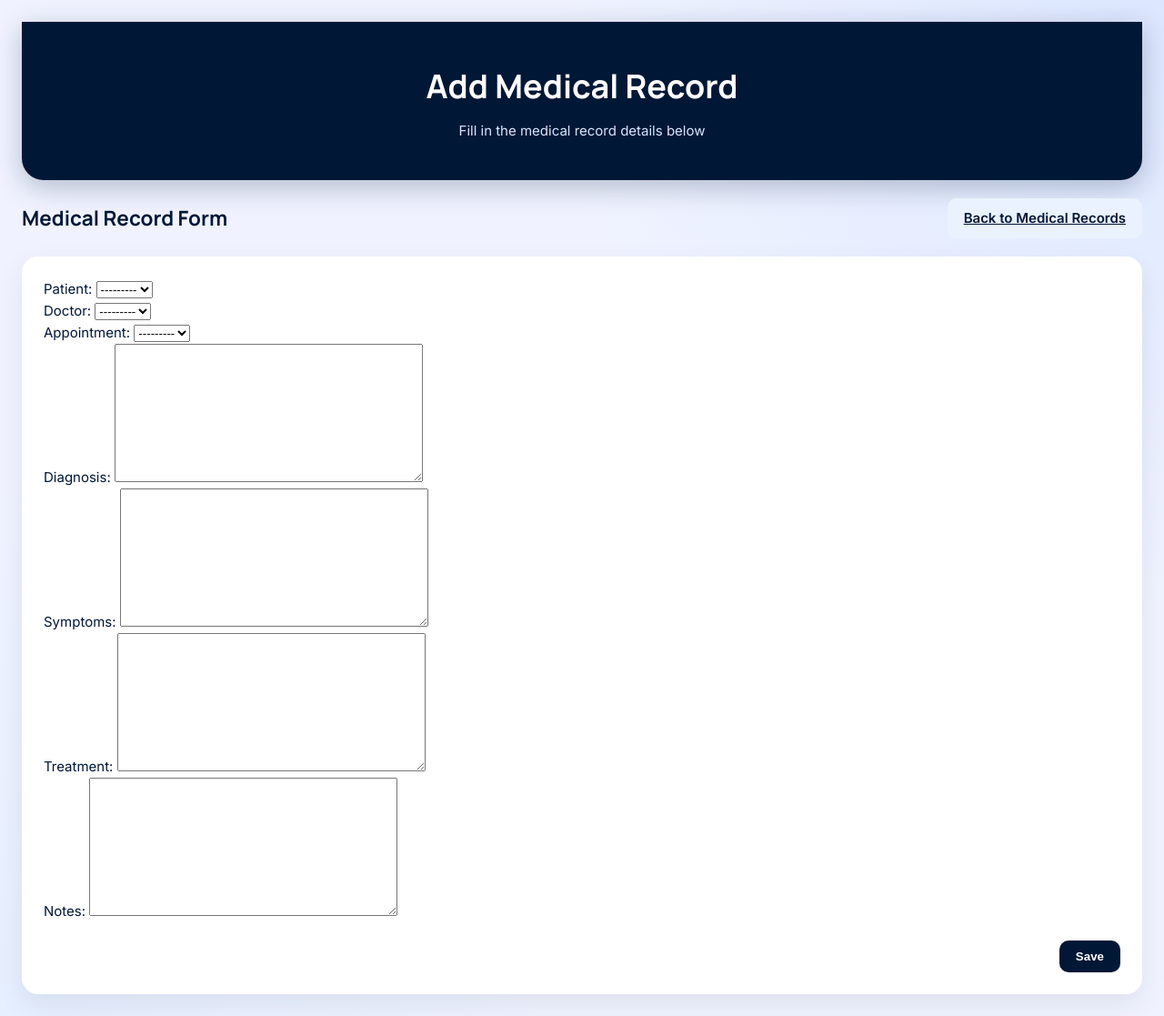
After one commit to Faez-dot/Clinic-Appointment-System, a Django app: page /medical-records/add/ in a window 1280 px wide. The commit adds this page. Shown: the whole page at 91% size. Run offline with Django 5.2, Linux system fonts and the light colour scheme; data that the repository does not hold is empty.

Commit message:
Added Medical Records

```diff
--- a/clinicAppointmentSystem/clinicSystem/forms.py
+++ b/clinicAppointmentSystem/clinicSystem/forms.py
@@ -1,5 +1,5 @@
 from django import forms
-from .models import Patient, Doctor, Appointment,Prescription,Billing
+from .models import Patient, Doctor, Appointment,Prescription,Billing,MedicalRecord
 
 class PatientForm(forms.ModelForm):
     class Meta:
@@ -27,3 +27,8 @@ class BillingForm(forms.ModelForm):
     class Meta:
         model=Billing
         fields=['patient', 'appointment', 'amount', 'payment_status', 'payment_date']
+
+class MedicalRecordForm(forms.ModelForm):
+    class Meta:
+        model=MedicalRecord
+        fields=['patient','doctor','appointment','diagnosis','symptoms','treatment','notes']
--- a/clinicAppointmentSystem/clinicSystem/models.py
+++ b/clinicAppointmentSystem/clinicSystem/models.py
@@ -85,3 +85,21 @@ class Billing(models.Model):
 
     def __str__(self):
         return f"{self.patient.name} - {self.amount}"
+
+
+class MedicalRecord(models.Model):
+    id=models.UUIDField(primary_key=True, default=uuid.uuid4, editable=False)
+    patient=models.ForeignKey('Patient', on_delete=models.CASCADE, related_name='medical_records')
+    doctor=models.ForeignKey('Doctor', on_delete=models.CASCADE, related_name='medical_records')
+    appointment=models.OneToOneField('Appointment', on_delete=models.CASCADE, related_name='medical_records')
+    diagnosis=models.TextField()
+    symptoms=models.TextField()
+    treatment=models.TextField()
+    notes=models.TextField()
+    created_at=models.DateTimeField(auto_now_add=True)
+
+    class Meta:
+        db_table='clinicsystem_medical_record'
+
+    def __str__(self):
+        return f"{self.patient.name} - {self.appointment.appointment_date}"
--- a/clinicAppointmentSystem/clinicSystem/templates/home.html
+++ b/clinicAppointmentSystem/clinicSystem/templates/home.html
@@ -19,6 +19,7 @@
             <a class="tab-btn" href="/appointments/">Appointments</a>
             <a class="tab-btn" href="/prescriptions/">Prescriptions</a>
             <a class="tab-btn" href="/billings/">Billings</a>
+            <a class="tab-btn" href="/medical-records/">Medical Records</a>
         </div>
     </div>
 </body>
--- /dev/null
+++ b/clinicAppointmentSystem/clinicSystem/templates/medical_records/form.html
@@ -0,0 +1,34 @@
+<!DOCTYPE html>
+<html lang="en">
+<head>
+    {% load static %}
+    <meta charset="UTF-8">
+    <title>{{ title }}</title>
+    <link rel="stylesheet" href="{% static 'style.css' %}">
+</head>
+<body>
+    <div class="container">
+        <header class="app-header">
+            <h1>{{ title }}</h1>
+            <p>Fill in the medical record details below</p>
+        </header>
+
+        <div class="toolbar">
+            <h2>Medical Record Form</h2>
+            <a class="btn btn-edit" href="/medical-records/">Back to Medical Records</a>
+        </div>
+
+        <div class="table-wrap">
+            <div class="modal-body">
+                <form method="post">
+                    {% csrf_token %}
+                    {{ form.as_p }}
+                    <div class="form-actions">
+                        <button class="btn btn-primary" type="submit">Save</button>
+                    </div>
+                </form>
+            </div>
+        </div>
+    </div>
+</body>
+</html>
--- a/clinicAppointmentSystem/clinicSystem/urls.py
+++ b/clinicAppointmentSystem/clinicSystem/urls.py
@@ -25,4 +25,8 @@ urlpatterns = [
     path('billings/add/', views.billing_create, name='billing_create'),
     path('billings/<uuid:pk>/edit/', views.billing_update, name='billing_update'),
     path('billings/<uuid:pk>/delete/', views.billing_delete, name='billing_delete'),
+    path('medical-records/', views.medical_record_list, name='medical_record_list'),
+    path('medical-records/add/',views.medical_record_create,name='medical_record_create'),
+    path('medical-records/<uuid:pk>/edit/',views.medical_record_update,name='medical_record_update'),
+    path('medical-records/<uuid:pk>/delete/',views.medical_record_delete,name='medical_record_delete'),
 ]
--- a/clinicAppointmentSystem/clinicSystem/views.py
+++ b/clinicAppointmentSystem/clinicSystem/views.py
@@ -1,7 +1,7 @@
 from django.shortcuts import render, redirect, get_object_or_404
 from django.http import HttpResponse
-from .models import Patient,Doctor, Appointment, Prescription, Billing
-from .forms import PatientForm, DoctorForm, AppointmentForm, PrescriptionForm, BillingForm
+from .models import Patient,Doctor, Appointment, Prescription, Billing, MedicalRecord
+from .forms import PatientForm, DoctorForm, AppointmentForm, PrescriptionForm, BillingForm, MedicalRecordForm
 # Create your views here.
 #def hello_world(request):
 #    return HttpResponse("Hello, World!")
@@ -159,3 +159,35 @@ def billing_delete(request,pk):
     billing=get_object_or_404(Billing, pk=pk)
     billing.delete()
     return redirect('clinicSystem:billing_list')
+
+
+
+def medical_record_list(request):
+    records=MedicalRecord.objects.select_related('patient','doctor','appointment').all()
+    return render(request, 'medical_records/list.html', {'records': records})
+
+def medical_record_create(request):
+    if request.method=='POST':
+        form=MedicalRecordForm(request.POST)
+        if form.is_valid():
+            form.save()
+            return redirect('clinicSystem:medical_record_list')
+    else:
+        form=MedicalRecordForm()
+    return render(request, 'medical_records/form.html', {'form': form, 'title': 'Add Medical Record'})
+
+def medical_record_update(request, pk):
+    record=get_object_or_404(MedicalRecord, pk=pk)
+    if request.method=='POST':
+        form=MedicalRecordForm(request.POST, instance=record)
+        if form.is_valid():
+            form.save()
+            return redirect('clinicSystem:medical_record_list')
+    else:
+        form=MedicalRecordForm(instance=record)
+    return render(request, 'medical_records/form.html', {'form': form, 'title': 'Edit Medical Record'})
+
+def medical_record_delete(request, pk):
+    record=get_object_or_404(MedicalRecord, pk=pk)
+    record.delete()
+    return redirect('clinicSystem:medical_record_list')
```
Also changed, not shown: clinicAppointmentSystem/clinicSystem/admin.py (+7 -1 lines), clinicAppointmentSystem/clinicSystem/templates/medical_records/list.html (added, +59 -0 lines), clinicAppointmentSystem/clinicSystem/migrations/0002_medicalrecord.py (added).
